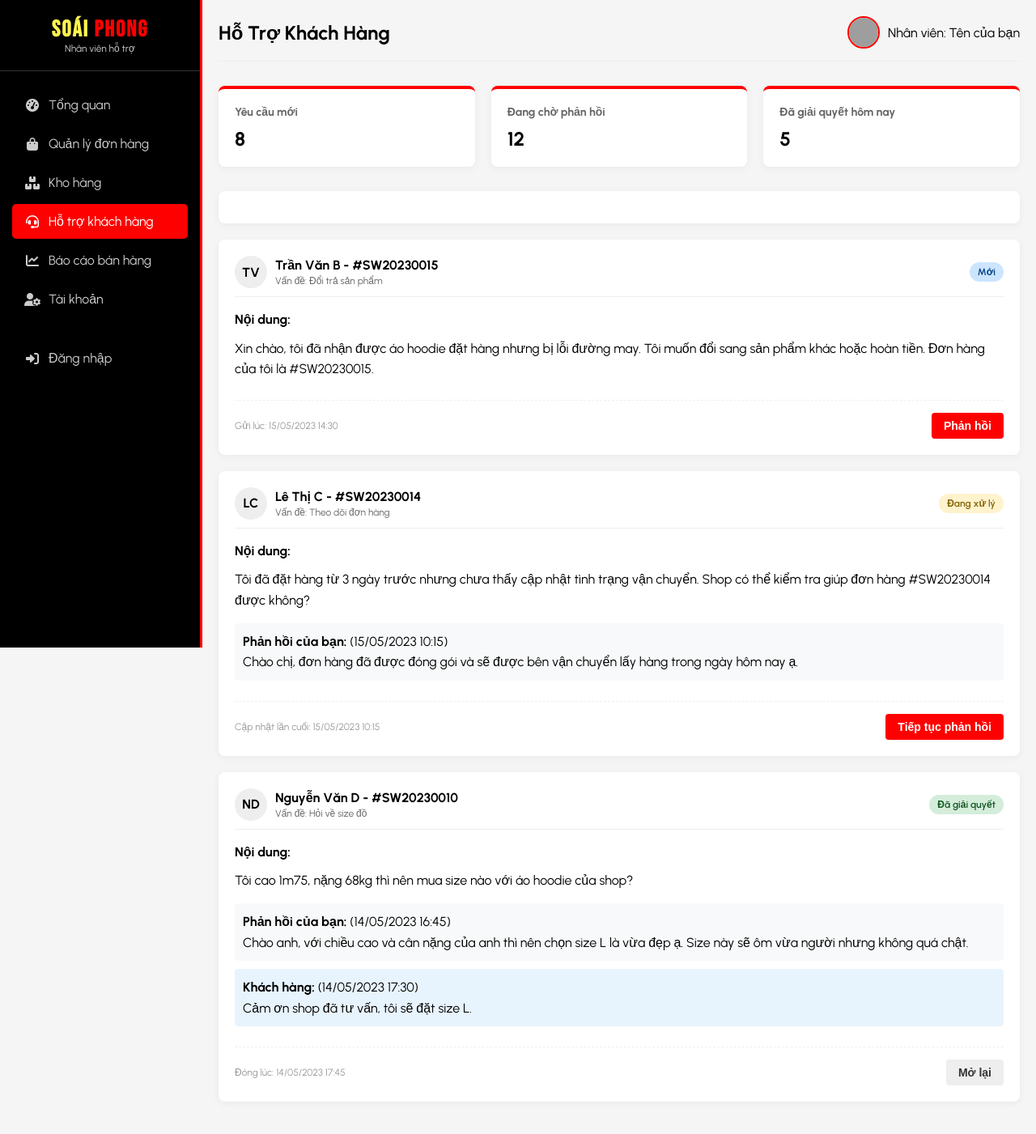
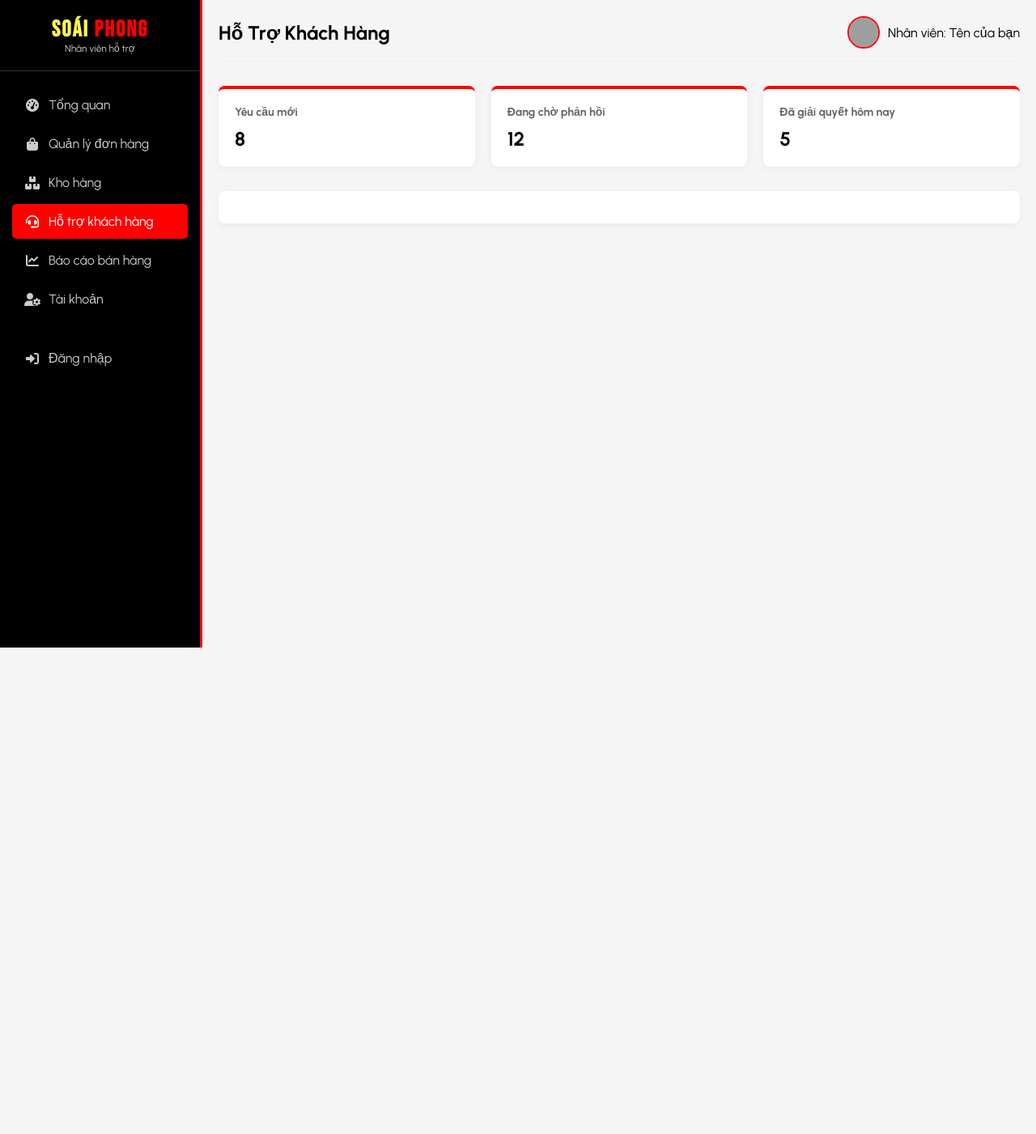
Before and after one commit to hoanganh-art/project_2, a PHP site: page /employee/cusromer_support.php in a window 1280 px wide. Shown: the whole page at 81% size. After the commit the page ends 800 px from the top, so only its background shows below. Run offline with PHP 8.4, Linux system fonts and the light colour scheme; data that the repository does not hold is empty; grey boxes are pictures that could not be loaded.

Commit message:
Cập nhập

```diff
--- a/employee/cusromer_support.php
+++ b/employee/cusromer_support.php
@@ -8,7 +8,8 @@ $result = $stmt_1->get_result(); // Lấy kết quả truy vấn
 $contacts = $result->fetch_all(MYSQLI_ASSOC);
 
 
-function getContactStatusVN($status) {
+function getContactStatusVN($status)
+{
     switch ($status) {
         case 'active':
             return 'Mới';
@@ -152,108 +153,10 @@ function getContactStatusVN($status) {
                 </div>
 
                 <div class="ticket-actions">
-                <span class="ticket-date">Gửi lúc: <?php echo htmlspecialchars($contact['created_at']); ?></span>
-                <button class="btn btn-primary">Phản hồi</button>
-            </div>
+                    <span class="ticket-date">Gửi lúc: <?php echo htmlspecialchars($contact['created_at']); ?></span>
+                    <button class="btn btn-primary">Phản hồi</button>
+                </div>
             <?php endforeach; ?>
-        </div>
-        <div class="ticket-card">
-            <div class="ticket-header">
-                <div class="ticket-info">
-                    <div class="ticket-avatar">TV</div>
-                    <div class="ticket-meta">
-                        <h3>Trần Văn B - #SW20230015</h3>
-                        <p>Vấn đề: Đổi trả sản phẩm</p>
-                    </div>
-                </div>
-                <span class="ticket-status status-new">Mới</span>
-            </div>
-
-            <div class="ticket-content">
-                <p><strong>Nội dung:</strong></p>
-                <p>Xin chào, tôi đã nhận được áo hoodie đặt hàng nhưng bị
-                    lỗi đường may. Tôi muốn đổi sang sản phẩm khác hoặc hoàn
-                    tiền. Đơn hàng của tôi là #SW20230015.</p>
-            </div>
-
-            <div class="ticket-actions">
-                <span class="ticket-date">Gửi lúc: 15/05/2023 14:30</span>
-                <button class="btn btn-primary">Phản hồi</button>
-            </div>
-        </div>
-
-        <div class="ticket-card">
-            <div class="ticket-header">
-                <div class="ticket-info">
-                    <div class="ticket-avatar">LC</div>
-                    <div class="ticket-meta">
-                        <h3>Lê Thị C - #SW20230014</h3>
-                        <p>Vấn đề: Theo dõi đơn hàng</p>
-                    </div>
-                </div>
-                <span class="ticket-status status-pending">Đang xử lý</span>
-            </div>
-
-            <div class="ticket-content">
-                <p><strong>Nội dung:</strong></p>
-                <p>Tôi đã đặt hàng từ 3 ngày trước nhưng chưa thấy cập nhật
-                    tình trạng vận chuyển. Shop có thể kiểm tra giúp đơn
-                    hàng #SW20230014 được không?</p>
-
-                <p
-                    style="margin-top: 15px; padding: 10px; background-color: #F8F9FA; border-radius: 4px;">
-                    <strong>Phản hồi của bạn:</strong> (15/05/2023
-                    10:15)<br>
-                    Chào chị, đơn hàng đã được đóng gói và sẽ được bên vận
-                    chuyển lấy hàng trong ngày hôm nay ạ.
-                </p>
-            </div>
-
-            <div class="ticket-actions">
-                <span class="ticket-date">Cập nhật lần cuối: 15/05/2023
-                    10:15</span>
-                <button class="btn btn-primary">Tiếp tục phản hồi</button>
-            </div>
-        </div>
-
-        <div class="ticket-card">
-            <div class="ticket-header">
-                <div class="ticket-info">
-                    <div class="ticket-avatar">ND</div>
-                    <div class="ticket-meta">
-                        <h3>Nguyễn Văn D - #SW20230010</h3>
-                        <p>Vấn đề: Hỏi về size đồ</p>
-                    </div>
-                </div>
-                <span class="ticket-status status-resolved">Đã giải
-                    quyết</span>
-            </div>
-
-            <div class="ticket-content">
-                <p><strong>Nội dung:</strong></p>
-                <p>Tôi cao 1m75, nặng 68kg thì nên mua size nào với áo
-                    hoodie của shop?</p>
-
-                <p
-                    style="margin-top: 15px; padding: 10px; background-color: #F8F9FA; border-radius: 4px;">
-                    <strong>Phản hồi của bạn:</strong> (14/05/2023
-                    16:45)<br>
-                    Chào anh, với chiều cao và cân nặng của anh thì nên chọn
-                    size L là vừa đẹp ạ. Size này sẽ ôm vừa người nhưng
-                    không quá chật.
-                </p>
-
-                <p
-                    style="margin-top: 10px; padding: 10px; background-color: #E8F4FD; border-radius: 4px;">
-                    <strong>Khách hàng:</strong> (14/05/2023 17:30)<br>
-                    Cảm ơn shop đã tư vấn, tôi sẽ đặt size L.
-                </p>
-            </div>
-
-            <div class="ticket-actions">
-                <span class="ticket-date">Đóng lúc: 14/05/2023 17:45</span>
-                <button class="btn btn-secondary">Mở lại</button>
-            </div>
         </div>
 
         <!-- Response Form (hidden by default, shows when clicking "Phản hồi") -->
```
